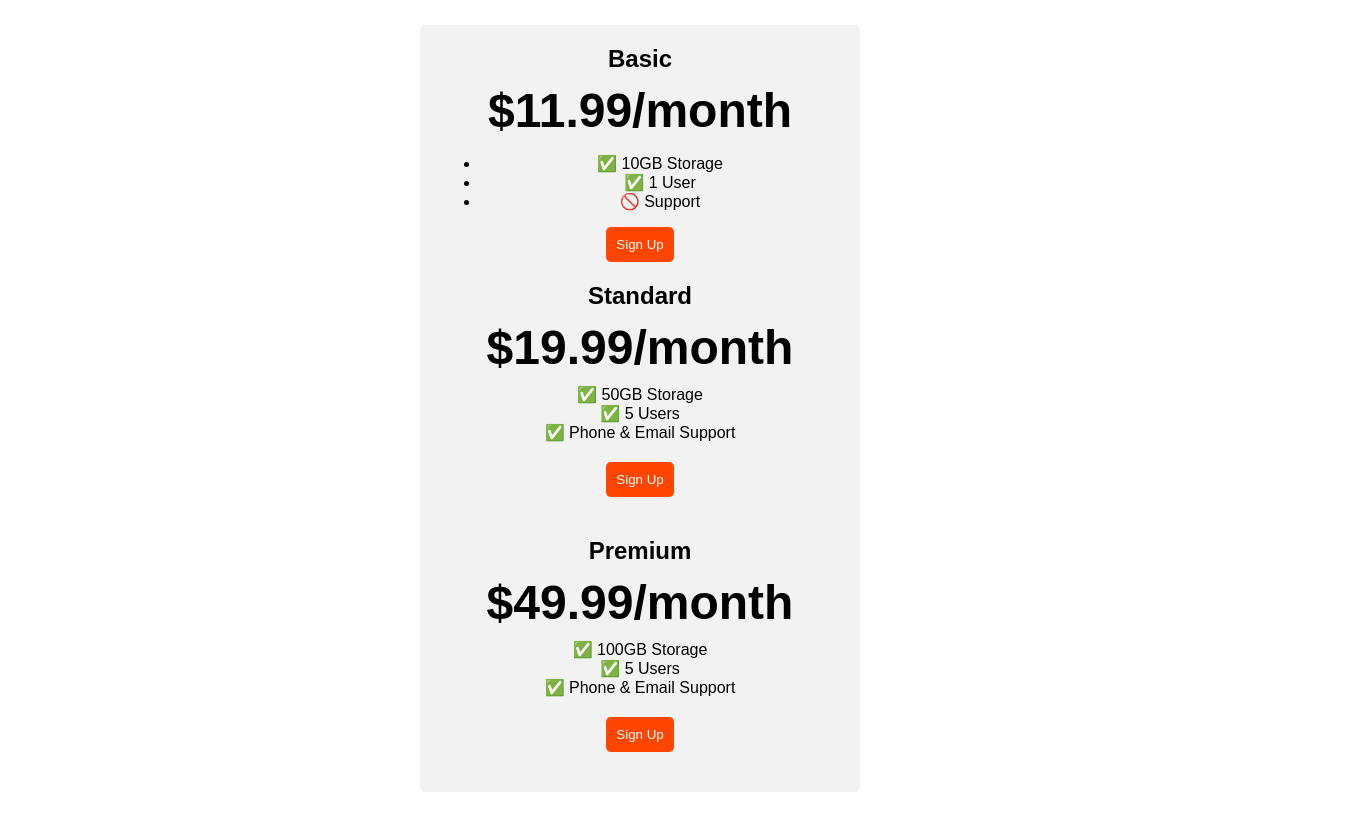
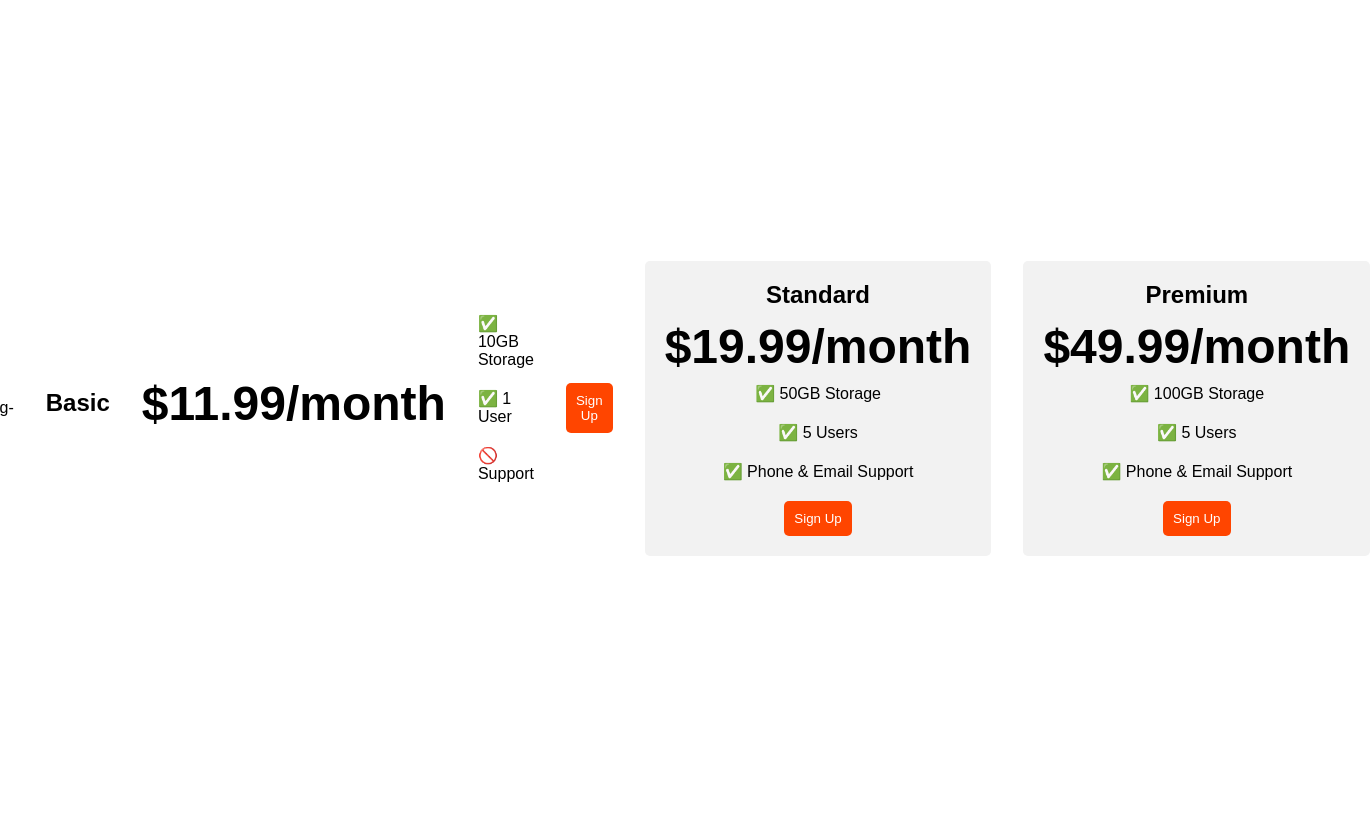
Before and after one commit to jjackson17mv/pricing-table, a plain HTML site: page index.html in a window 1280 px wide. Shown: the whole page, 1370 px wide, since content can reach past the window. Drawn offline with Linux system fonts and the light colour scheme; a web font is replaced by a local one.

Commit message:
Add files via upload
fixed li listing.finished

```diff
--- a/index.html
+++ b/index.html
@@ -45,7 +45,7 @@
       padding: 0;
       margin: 0;
     }
-    .plan-features {
+    .plan-features li {
       margin-bottom: 20px;
     }
     .plan-button {
@@ -65,10 +65,10 @@
   </style>
   <body>
     <div class="pricing-container">
-      <div class="pricing-plan">
+        div class="pricing-plan">
         <div class="plan-title">Basic</div>
         <div class="plan-price">$11.99/month</div>
-        <ul class="plan-featrues">
+        <ul class="plan-features">
           <li>✅ 10GB Storage</li>
           <li>✅ 1 User</li>
           <li>🚫 Support</li>
@@ -83,6 +83,8 @@
             <li>✅ Phone &amp; Email Support</li>
           </ul>
           <button class="plan-button">Sign Up</button>
+
+
         </div>
         <div class="pricing-plan">
           <div class="plan-title">Premium</div>
```
